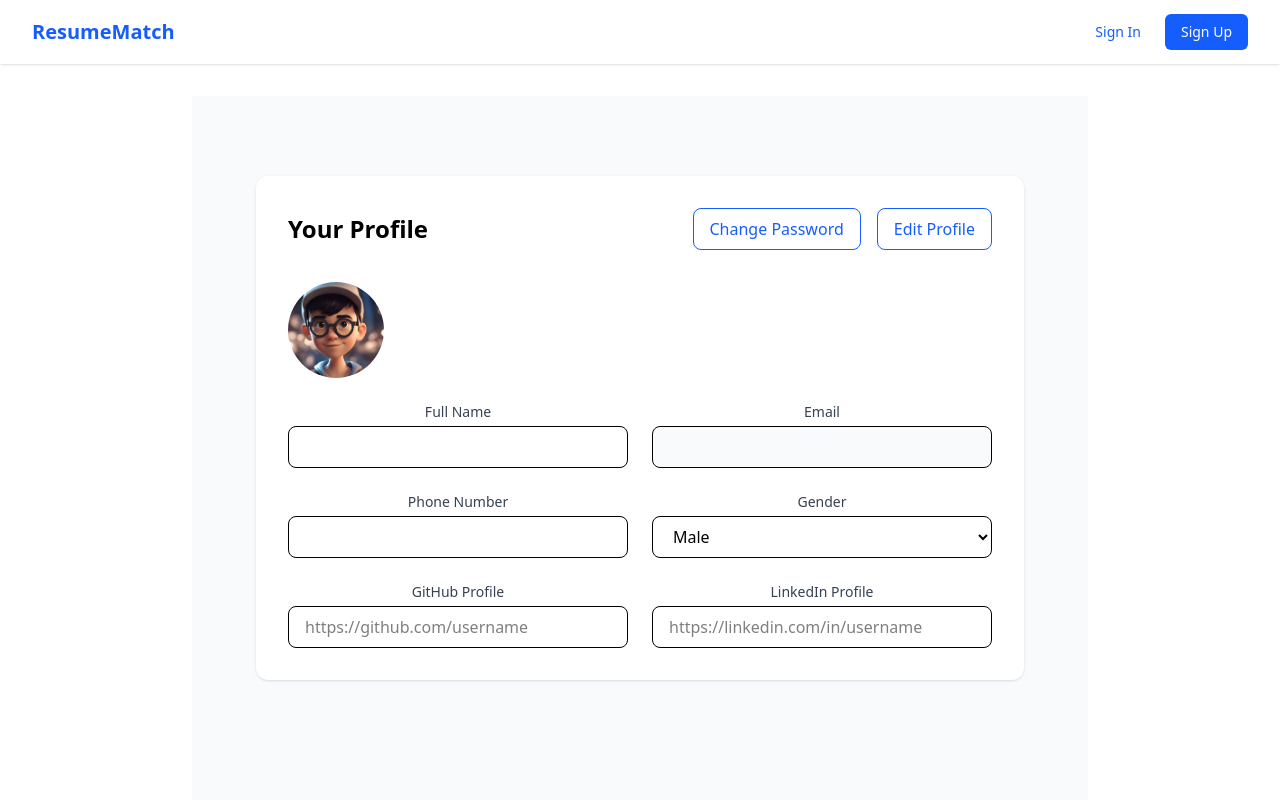
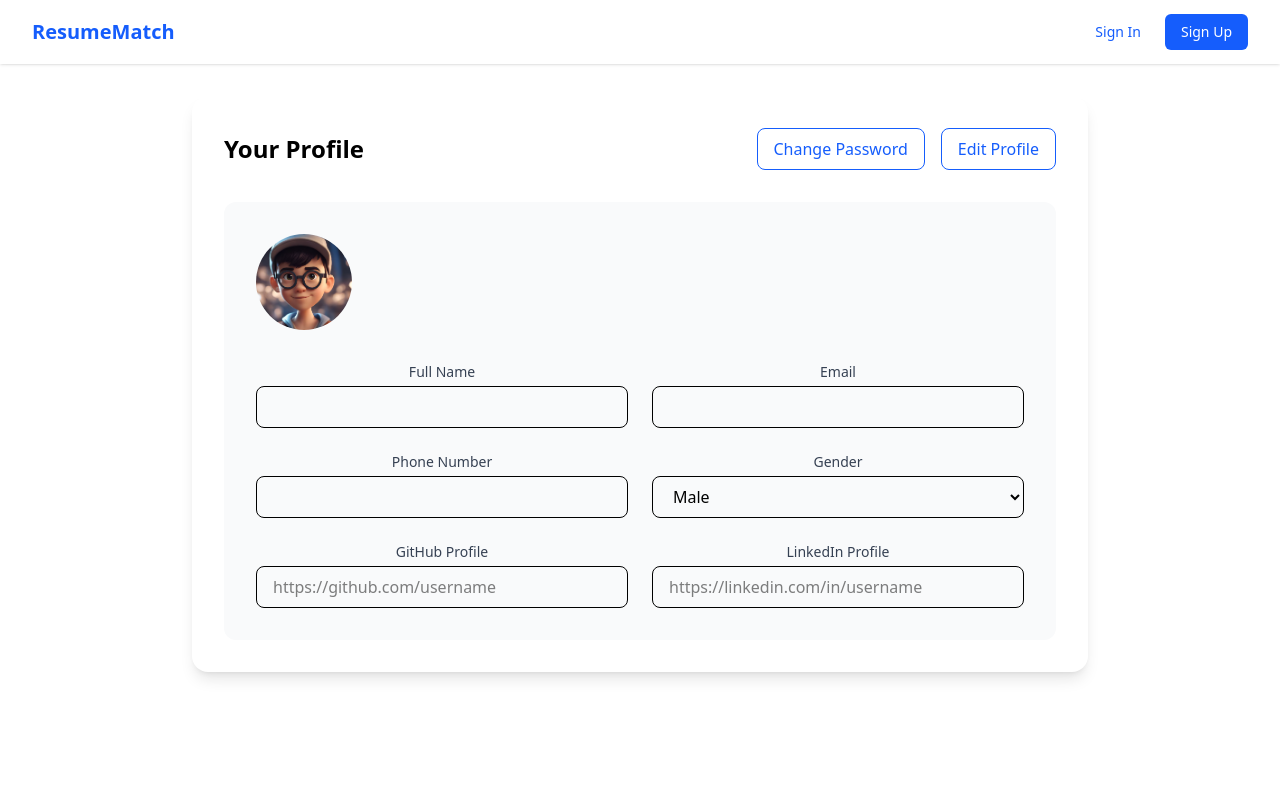
Before and after one commit to meghanahima/Resume-Matches, a React app in the folder frontend/: page /profile in a window 1280 px wide. Shown: the top 800 px of the page. Built offline with nearby package versions, Linux system fonts and the light colour scheme; the HTML template or start-up script is replaced by a standard one.

Commit message:
changed the heading of resumes in activty page to title of resume

```diff
--- a/frontend/src/components/Activity/Activity.jsx
+++ b/frontend/src/components/Activity/Activity.jsx
@@ -35,7 +35,9 @@ const ResumeCard = ({ resume, isExpanded, onToggle }) => {
               </div>
               <div className="flex-1">
                 <h3 className="text-lg font-medium text-gray-900">
-                  {resume.parsedInfo?.contact_info?.name || resume.title}
+                  {
+                  // resume.parsedInfo?.contact_info?.name ||
+                  resume.title}
                 </h3>
                 <div className="flex items-center gap-3 mt-1 text-sm text-gray-600">
                   <span className="flex items-center gap-1">
--- a/frontend/src/components/Profile/Profile.jsx
+++ b/frontend/src/components/Profile/Profile.jsx
@@ -203,14 +203,9 @@ const Profile = ({ showToast }) => {
   };
 
   return (
-    <div className="container mx-auto px-4 py-8">
-      <div className="max-w-4xl mx-auto space-y-8">
-        <animated.div
-          style={fadeIn}
-          className="min-h-screen bg-gray-50 pt-20 pb-12 px-4"
-        >
-          <div className="max-w-3xl mx-auto">
-            <div className="bg-white rounded-xl shadow-sm p-8">
+    <div className="container mx-auto p-8 min-h-screen">
+      <div className="max-w-4xl mx-auto bg-white rounded-2xl shadow-lg p-8">
+        <animated.div style={fadeIn}>
           <div className="flex justify-between items-center mb-8">
             <h1 className="text-2xl font-semibold">Your Profile</h1>
             <div className="flex space-x-4">
@@ -233,7 +228,8 @@ const Profile = ({ showToast }) => {
             </div>
           </div>
 
-              <form onSubmit={handleSubmit} className="space-y-6">
+          <div className="bg-gray-50 rounded-xl p-8">
+            <form onSubmit={handleSubmit} className="space-y-8">
               <div className="flex items-center gap-4">
                 <div className="relative">
                   <img
@@ -426,7 +422,6 @@ const Profile = ({ showToast }) => {
               )}
             </form>
           </div>
-          </div>
         </animated.div>
 
         <UpdatePassword
```
Lines whose indentation alone changed are shown as unchanged.
